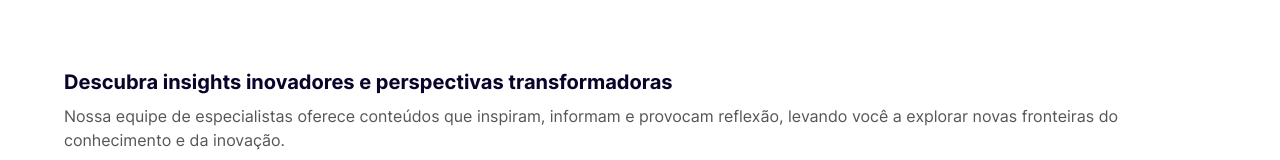
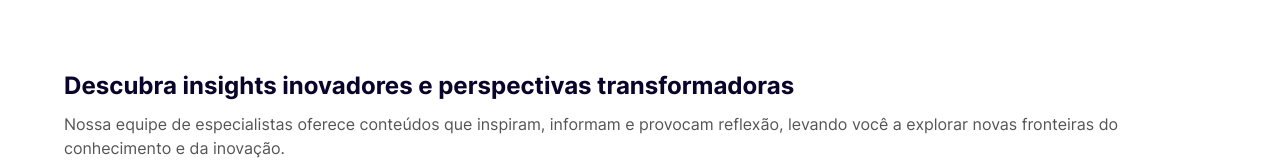
Before and after one commit to IsaquiasMarques/nerdculture, an Angular app: page / in a window 1280 px wide. Shown: the part 1066-1226 px from the top of the page. Built offline with nearby package versions, Linux system fonts and the light colour scheme; no server answers.

Commit message:
posts section title changed

```diff
--- a/src/app/pages/home/components/views/latest-posts/latest-posts.component.html
+++ b/src/app/pages/home/components/views/latest-posts/latest-posts.component.html
@@ -2,7 +2,7 @@
     <div class="limited-container flex flex-col gap-[1.875rem]">
         <div class="section-details">
             <div class="title my-[10px]">
-                <h1 class="text-secondary text-[1.25rem] leading-6 font-bold">Descubra insights inovadores e perspectivas transformadoras</h1>
+                <h1 class="text-secondary text-[1.25rem] xs:text-2xl leading-6 font-bold">Descubra insights inovadores e perspectivas transformadoras</h1>
             </div>
             <div class="description">
                 <p class="text-gray text-base text-left">
```
